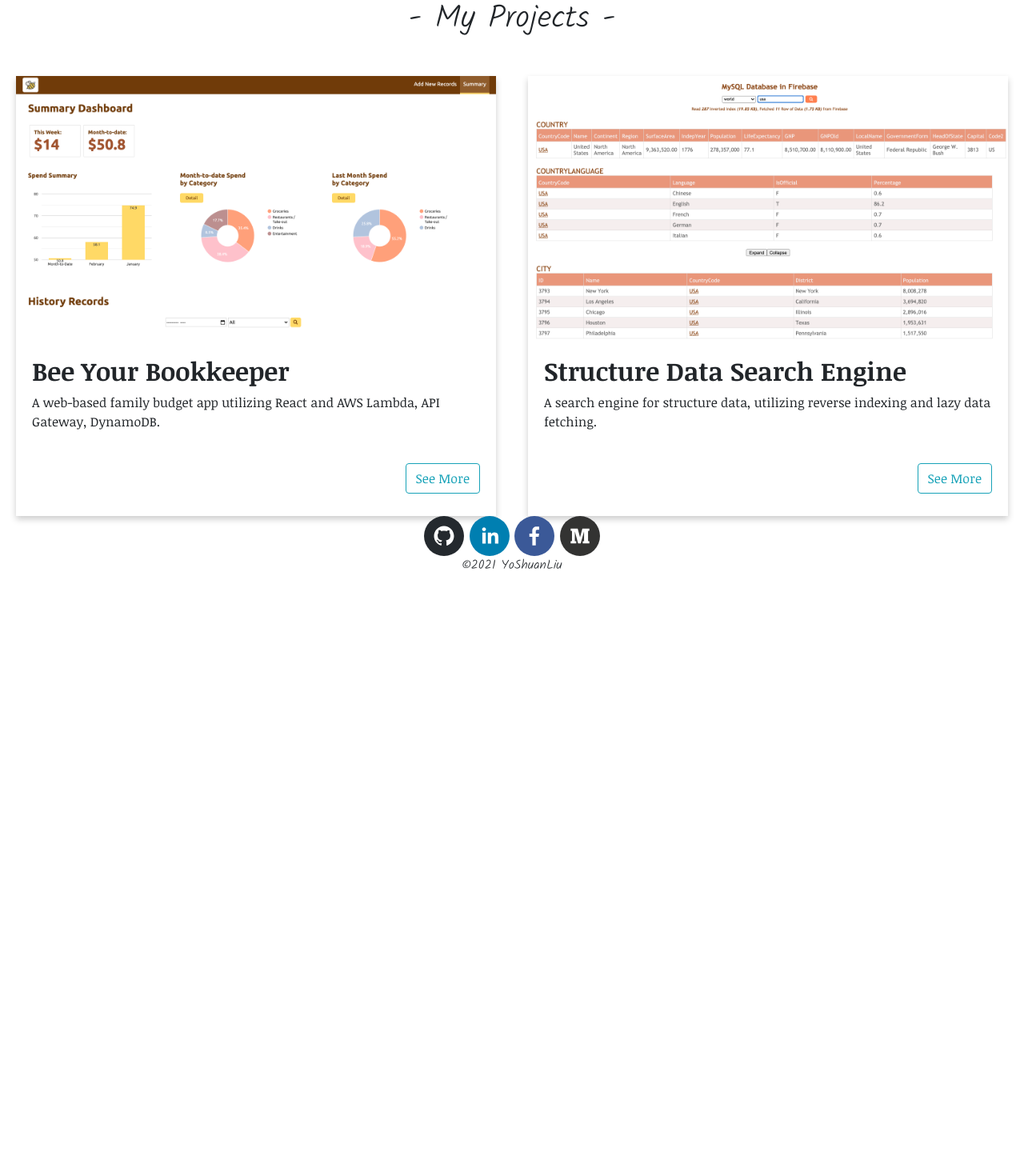
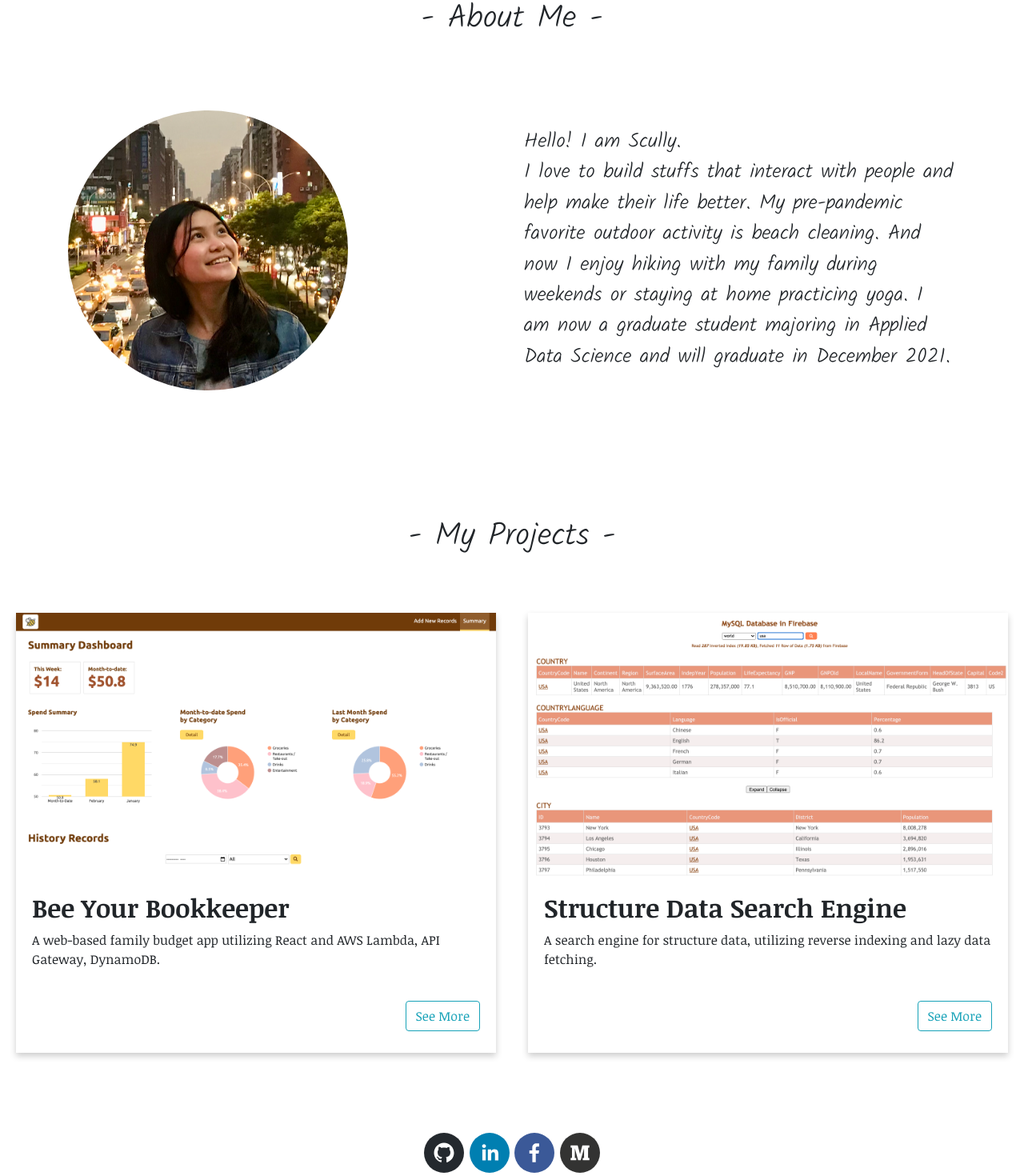
Before and after one commit to yoshuanl/my-profile, a React (Create React App) app: page / in a window 1280 px wide. Shown: the part 111-1581 px from the top of the page at 80% size. Before the commit the page ends 846 px from the top, so only its background shows below. Built offline with nearby package versions, Linux system fonts and the light colour scheme.

Commit message:
adjust layout

```diff
--- /dev/null
+++ b/src/hoc/Layout/Layout.css
@@ -0,0 +1,3 @@
+.Block {
+    margin-bottom: 100px;
+}
--- a/src/hoc/Layout/Layout.js
+++ b/src/hoc/Layout/Layout.js
@@ -1,15 +1,31 @@
 import React, { Component, Fragment } from 'react';
 
+import AboutMe from '../../components/AboutMe/AboutMe';
 import ProjectCards from '../../components/ProjectCards/ProjectCards';
 import SocialIcons from '../../containers/SocialIcons/SocialIcons';
+
+import './Layout.css';
 
 class Layout extends Component {
     render() {
         return (
             <Fragment>
-                <h1>- My Projects -</h1>
-                <ProjectCards />
-                <SocialIcons />
+                <div className="Block">
+                    <h1>- About Me -</h1>
+                    <br />
+                    <AboutMe />
+                </div>
+
+                <div className="Block">
+                    <h1>- My Projects -</h1>
+                    <br />
+                    <ProjectCards />
+                </div>
+
+                <div className="Block">
+                    <SocialIcons />
+                </div>
+
                 <p>©2021 YoShuanLiu</p>
             </Fragment>
         )
```
